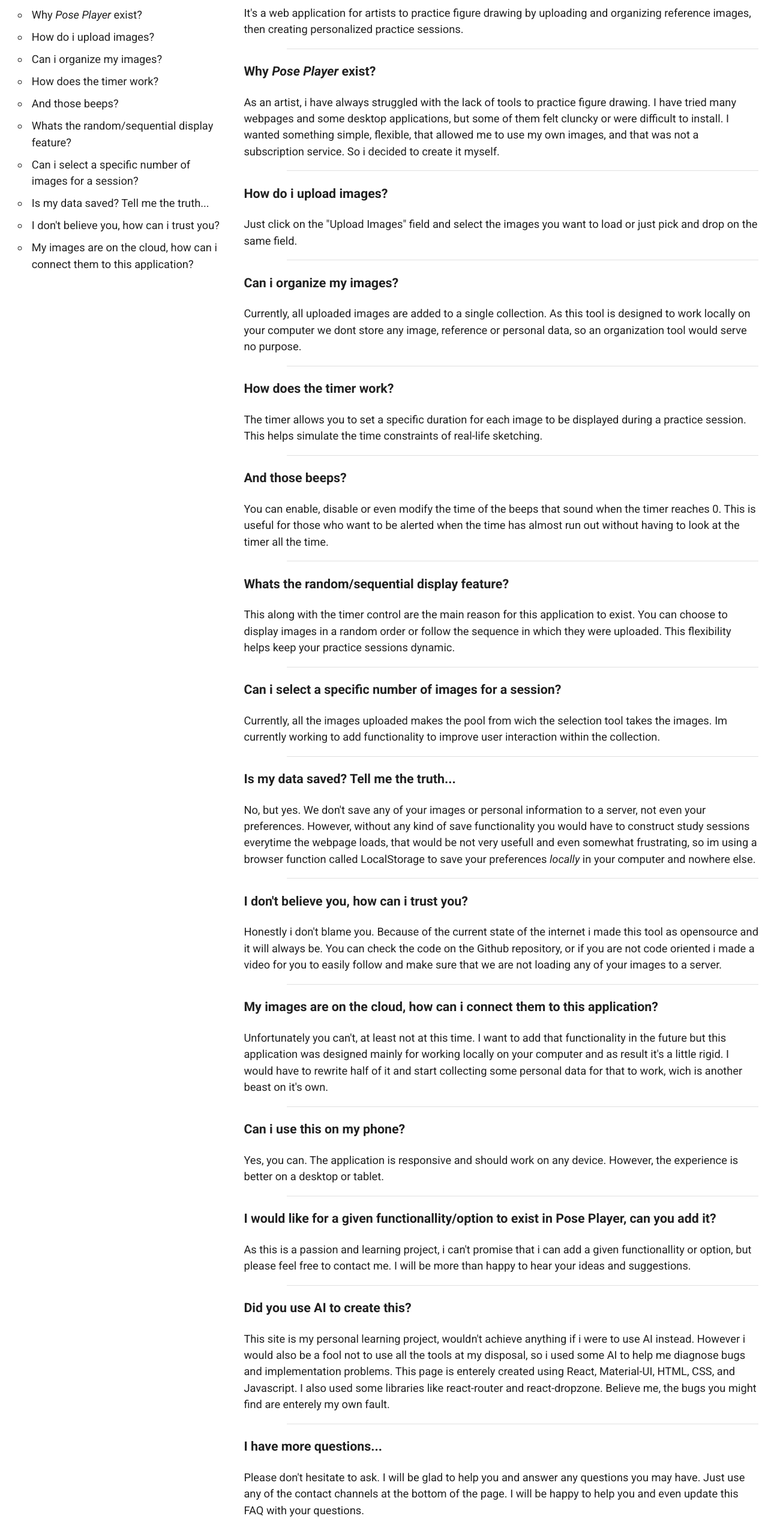
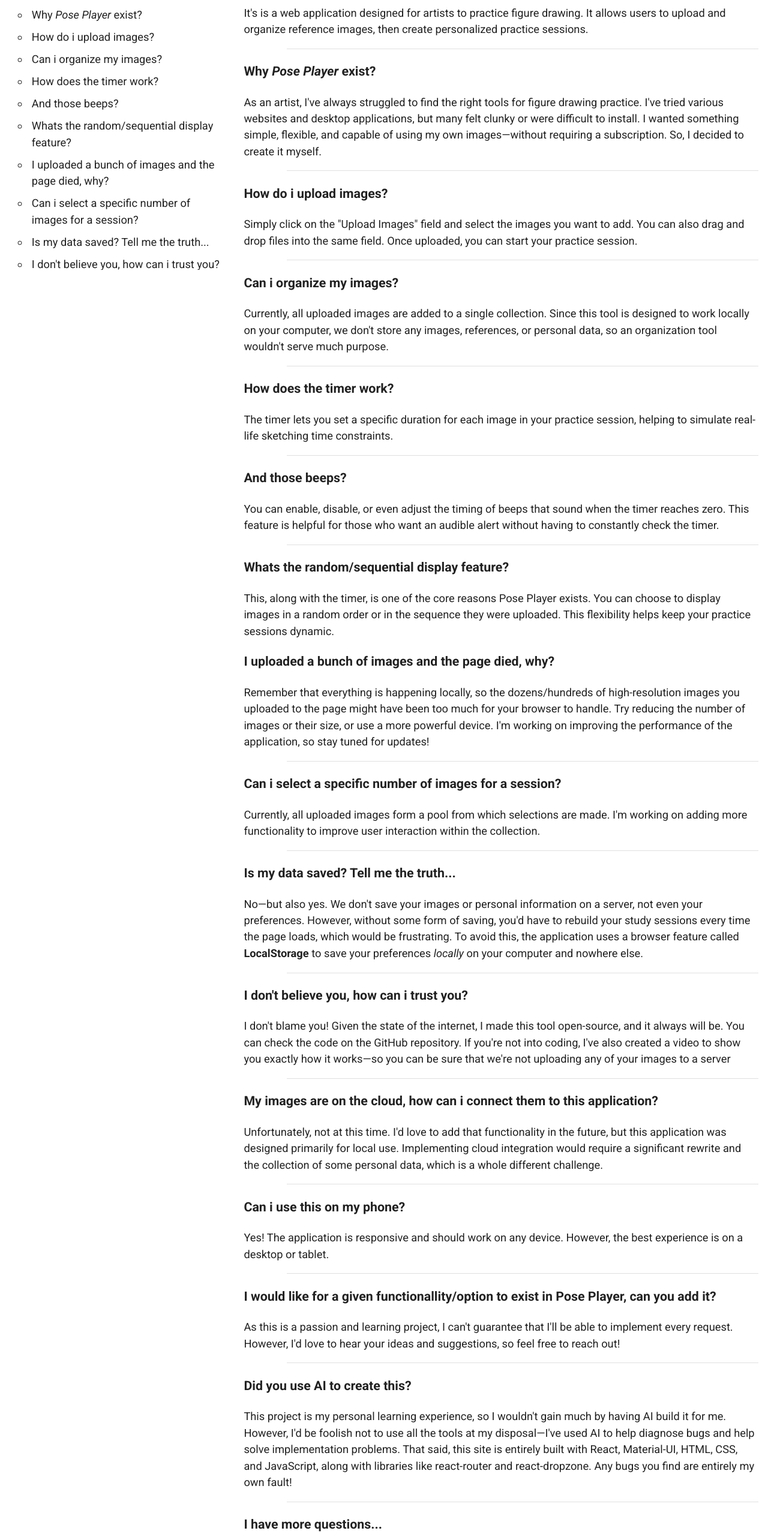
Before and after one commit to Andrefe91/project_poseSketch, a React (Vite) app: page /faq in a window 1280 px wide. Shown: the part 234-2797 px from the top of the page at 60% size. Built offline with nearby package versions, Linux system fonts and the light colour scheme; a web font is replaced by a local one.

Commit message:
Adjustments to the FAQ and toast popups

```diff
--- a/src/Components/Collection/Collection.jsx
+++ b/src/Components/Collection/Collection.jsx
@@ -2,7 +2,6 @@
 import React, { useContext, useEffect } from "react";
 import { useNavigate } from "react-router-dom";
 import { Fab, Typography, Box, Tooltip } from "@mui/material";
-import { toast } from "react-toastify";
 //Components
 import CollectionItem from "../CollectionItem/CollectionItem";
 import CollectionAB from "../CollectionAB/CollectionAB";
@@ -29,7 +28,6 @@
 	));
 
 	function startSession() {
-		toast.dismiss();
 		navigate("/theater");
 	}
 
@@ -42,7 +40,7 @@
 				</Box>
 
 				<Tooltip
-					title={"Start the session in the Theater (Enter)"}
+					title={"Start the session in the Theater (Space Bar)"}
 					placement="top-start"
 				>
 					<Fab
--- a/src/Components/CollectionDrawer/CollectionDrawer.jsx
+++ b/src/Components/CollectionDrawer/CollectionDrawer.jsx
@@ -721,7 +721,7 @@
 						</Collapse>
 					</List>
 
-					<Box sx={{ display: "flex", justifyContent: "flex-end", pr: "1rem" }}>
+					<Box sx={{ display: "flex", justifyContent: "flex-end", pr: "1rem", pb: "1rem" }}>
 						<Button
 							variant="contained"
 							disableElevation
--- a/src/Components/FAQ/Faq.jsx
+++ b/src/Components/FAQ/Faq.jsx
@@ -59,6 +59,10 @@
 							<li>Whats the random/sequential display feature?</li>
 						</HashLink>
 
+						<HashLink smooth to="#page_died">
+							<li>I uploaded a bunch of images and the page died, why?</li>
+						</HashLink>
+
 						<HashLink
 							smooth
 							to="#can_i_select_a_specific_number_of_images_for_a_session"
@@ -108,9 +112,9 @@
 							What is <i>Pose Player</i>?
 						</h3>
 						<p>
-							It&apos;s a web application for artists to practice figure drawing
-							by uploading and organizing reference images, then creating
-							personalized practice sessions.
+							It&apos;s is a web application designed for artists to practice
+							figure drawing. It allows users to upload and organize reference
+							images, then create personalized practice sessions.
 						</p>
 					</div>
 
@@ -122,12 +126,12 @@
 						</h3>
 
 						<p>
-							As an artist, i have always struggled with the lack of tools to
-							practice figure drawing. I have tried many webpages and some
-							desktop applications, but some of them felt cluncky or were
-							difficult to install. I wanted something simple, flexible, that
-							allowed me to use my own images, and that was not a subscription
-							service. So i decided to create it myself.
+							As an artist, I&apos;ve always struggled to find the right tools
+							for figure drawing practice. I&apos;ve tried various websites and
+							desktop applications, but many felt clunky or were difficult to
+							install. I wanted something simple, flexible, and capable of using
+							my own images—without requiring a subscription. So, I decided to
+							create it myself.
 						</p>
 					</div>
 
@@ -136,8 +140,9 @@
 					<div className="question" id="how_do_i_upload_images">
 						<h3>How do i upload images?</h3>
 						<p>
-							Just click on the &quot;Upload Images&quot; field and select the
-							images you want to load or just pick and drop on the same field.
+							Simply click on the &quot;Upload Images&quot; field and select the
+							images you want to add. You can also drag and drop files into the
+							same field. Once uploaded, you can start your practice session.
 						</p>
 					</div>
 
@@ -147,9 +152,9 @@
 						<h3>Can i organize my images?</h3>
 						<p>
 							Currently, all uploaded images are added to a single collection.
-							As this tool is designed to work locally on your computer we dont
-							store any image, reference or personal data, so an organization
-							tool would serve no purpose.
+							Since this tool is designed to work locally on your computer, we
+							don&apos;t store any images, references, or personal data, so an
+							organization tool wouldn&apos;t serve much purpose.
 						</p>
 					</div>
 
@@ -158,9 +163,9 @@
 					<div className="question" id="how_does_the_timer_works">
 						<h3>How does the timer work?</h3>
 						<p>
-							The timer allows you to set a specific duration for each image to
-							be displayed during a practice session. This helps simulate the
-							time constraints of real-life sketching.
+							The timer lets you set a specific duration for each image in your
+							practice session, helping to simulate real-life sketching time
+							constraints.
 						</p>
 					</div>
 
@@ -169,10 +174,10 @@
 					<div className="question" id="and_those_beeps">
 						<h3>And those beeps?</h3>
 						<p>
-							You can enable, disable or even modify the time of the beeps that
-							sound when the timer reaches 0. This is useful for those who want
-							to be alerted when the time has almost run out without having to
-							look at the timer all the time.
+							You can enable, disable, or even adjust the timing of beeps that
+							sound when the timer reaches zero. This feature is helpful for
+							those who want an audible alert without having to constantly check
+							the timer.
 						</p>
 					</div>
 
@@ -184,10 +189,22 @@
 					>
 						<h3>Whats the random/sequential display feature?</h3>
 						<p>
-							This along with the timer control are the main reason for this
-							application to exist. You can choose to display images in a random
-							order or follow the sequence in which they were uploaded. This
-							flexibility helps keep your practice sessions dynamic.
+							This, along with the timer, is one of the core reasons Pose Player
+							exists. You can choose to display images in a random order or in
+							the sequence they were uploaded. This flexibility helps keep your
+							practice sessions dynamic.
+						</p>
+					</div>
+
+					<div className="question" id="page_died">
+						<h3>I uploaded a bunch of images and the page died, why?</h3>
+						<p>
+							Remember that everything is happening locally, so the
+							dozens/hundreds of high-resolution images you uploaded to the page
+							might have been too much for your browser to handle. Try reducing
+							the number of images or their size, or use a more powerful device.
+							I&apos;m working on improving the performance of the application,
+							so stay tuned for updates!
 						</p>
 					</div>
 
@@ -199,9 +216,9 @@
 					>
 						<h3>Can i select a specific number of images for a session?</h3>
 						<p>
-							Currently, all the images uploaded makes the pool from wich the
-							selection tool takes the images. Im currently working to add
-							functionality to improve user interaction within the collection.
+							Currently, all uploaded images form a pool from which selections
+							are made. I&apos;m working on adding more functionality to improve
+							user interaction within the collection.
 						</p>
 					</div>
 
@@ -210,13 +227,13 @@
 					<div className="question" id="is_my_data_saved">
 						<h3>Is my data saved? Tell me the truth...</h3>
 						<p>
-							No, but yes. We don&apos;t save any of your images or personal
-							information to a server, not even your preferences. However,
-							without any kind of save functionality you would have to construct
-							study sessions everytime the webpage loads, that would be not very
-							usefull and even somewhat frustrating, so im using a browser
-							function called LocalStorage to save your preferences{" "}
-							<i>locally</i> in your computer and nowhere else.
+							No—but also yes. We don&apos;t save your images or personal
+							information on a server, not even your preferences. However,
+							without some form of saving, you&apos;d have to rebuild your study
+							sessions every time the page loads, which would be frustrating. To
+							avoid this, the application uses a browser feature called{" "}
+							<b>LocalStorage</b> to save your preferences <i>locally</i> on
+							your computer and nowhere else.
 						</p>
 					</div>
 
@@ -225,11 +242,12 @@
 					<div className="question" id="i_dont_believe_you">
 						<h3>I don&apos;t believe you, how can i trust you?</h3>
 						<p>
-							Honestly i don&apos;t blame you. Because of the current state of
-							the internet i made this tool as opensource and it will always be.
-							You can check the code on the Github repository, or if you are not
-							code oriented i made a video for you to easily follow and make
-							sure that we are not loading any of your images to a server.
+							I don&apos;t blame you! Given the state of the internet, I made
+							this tool open-source, and it always will be. You can check the
+							code on the GitHub repository. If you&apos;re not into coding,
+							I&apos;ve also created a video to show you exactly how it works—so
+							you can be sure that we&apos;re not uploading any of your images
+							to a server
 						</p>
 					</div>
 
@@ -241,12 +259,11 @@
 							application?
 						</h3>
 						<p>
-							Unfortunately you can&apos;t, at least not at this time. I want to
-							add that functionality in the future but this application was
-							designed mainly for working locally on your computer and as result
-							it&apos;s a little rigid. I would have to rewrite half of it and
-							start collecting some personal data for that to work, wich is
-							another beast on it&apos;s own.
+							Unfortunately, not at this time. I&apos;d love to add that
+							functionality in the future, but this application was designed
+							primarily for local use. Implementing cloud integration would
+							require a significant rewrite and the collection of some personal
+							data, which is a whole different challenge.
 						</p>
 					</div>
 
@@ -255,8 +272,8 @@
 					<div className="question" id="can_i_use_this_on_my_phone">
 						<h3>Can i use this on my phone?</h3>
 						<p>
-							Yes, you can. The application is responsive and should work on any
-							device. However, the experience is better on a desktop or tablet.
+							Yes! The application is responsive and should work on any device.
+							However, the best experience is on a desktop or tablet.
 						</p>
 					</div>
 
@@ -268,10 +285,10 @@
 							Player, can you add it?
 						</h3>
 						<p>
-							As this is a passion and learning project, i can&apos;t promise
-							that i can add a given functionallity or option, but please feel
-							free to contact me. I will be more than happy to hear your ideas
-							and suggestions.
+							As this is a passion and learning project, I can&apos;t guarantee
+							that I&apos;ll be able to implement every request. However,
+							I&apos;d love to hear your ideas and suggestions, so feel free to
+							reach out!
 						</p>
 					</div>
 
@@ -280,14 +297,14 @@
 					<div className="question" id="did_you_use_ai">
 						<h3>Did you use AI to create this?</h3>
 						<p>
-							This site is my personal learning project, wouldn&apos;t achieve
-							anything if i were to use AI instead. However i would also be a fool
-							not to use all the tools at my disposal, so i used some AI to help
-							me diagnose bugs and implementation problems. This page is
-							enterely created using React, Material-UI, HTML, CSS, and
-							Javascript. I also used some libraries like react-router and
-							react-dropzone. Believe me, the bugs you might find are enterely
-							my own fault.
+							This project is my personal learning experience, so I
+							wouldn&apos;t gain much by having AI build it for me. However,
+							I&apos;d be foolish not to use all the tools at my
+							disposal—I&apos;ve used AI to help diagnose bugs and help solve
+							implementation problems. That said, this site is entirely built
+							with React, Material-UI, HTML, CSS, and JavaScript, along with
+							libraries like react-router and react-dropzone. Any bugs you find
+							are entirely my own fault!
 						</p>
 					</div>
 
@@ -296,10 +313,10 @@
 					<div className="question" id="i_have_more_questions">
 						<h3>I have more questions...</h3>
 						<p>
-							Please don&apos;t hesitate to ask. I will be glad to help you and
-							answer any questions you may have. Just use any of the contact
-							channels at the bottom of the page. I will be happy to help you
-							and even update this FAQ with your questions.
+							Please don&apos;t hesitate to ask! I&apos;d be happy to help and
+							answer any questions you have. Just use any of the contact
+							channels at the bottom of the page, and I might even update this
+							FAQ with your question.
 						</p>
 					</div>
 				</div>
--- a/src/Components/Theater/Theater.jsx
+++ b/src/Components/Theater/Theater.jsx
@@ -67,6 +67,7 @@
 	}
 
 	useEffect(() => {
+
 		//If there are no images, redirect to the HomePage
 		if (validImages.length === 0) {
 			navigate("/");
```
Also changed, not shown: src/Components/CollectionAB/CollectionAB.jsx (+7 -3 lines), src/Components/TheaterControl/TheaterControl.jsx (+5 -5 lines).
